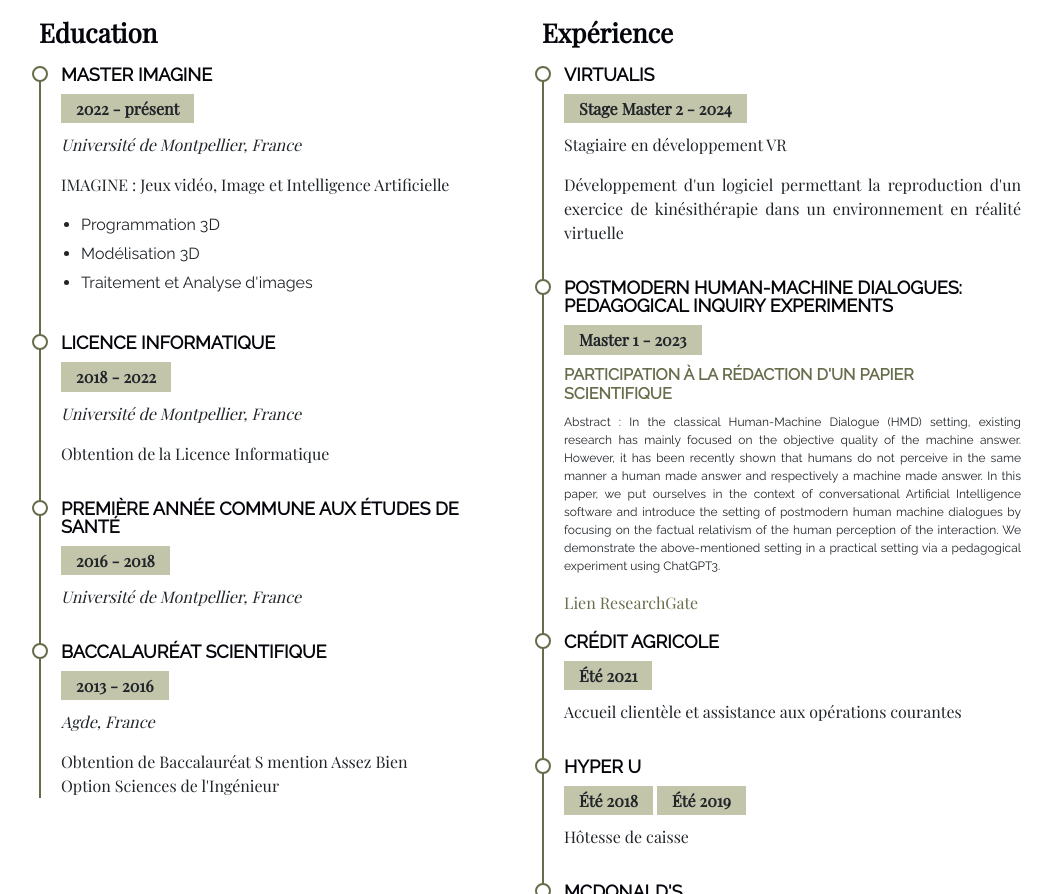
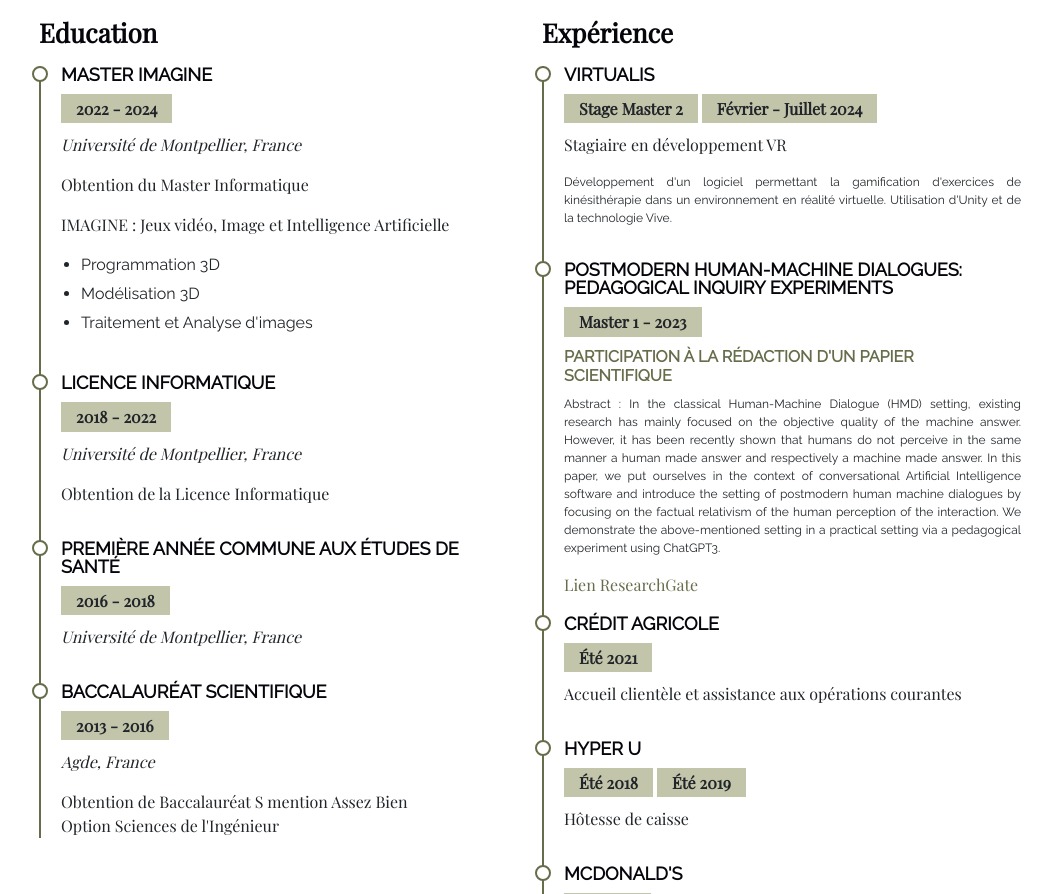
Before and after one commit to Christinamrn/christinamrn.github.io, a plain HTML site: page index.html in a window 1280 px wide. Shown: the part 1591-2485 px from the top of the page, without its empty margins (159-1211 px from the left). Drawn offline with nearby package versions, Linux system fonts and the light colour scheme.

Commit message:
Update index.html

```diff
--- a/index.html
+++ b/index.html
@@ -130,8 +130,9 @@
                     <h3 class="resume-title">Education</h3>
                     <div class="resume-item">
                         <h4>Master IMAGINE</h4>
-                        <h5>2022 - présent</h5>
+                        <h5>2022 - 2024</h5>
                         <p><em>Université de Montpellier, France</em></p>
+                        <p>Obtention du Master Informatique</p>
                         <p>IMAGINE : Jeux vidéo, Image et Intelligence Artificielle</p>
                         <ul>
                             <li>Programmation 3D</li>
@@ -166,9 +167,11 @@
                   <h3 class="resume-title">Expérience</h3>
                     <div class="resume-item">
                       <h4>Virtualis</h4>
-                      <h5>Stage Master 2 - 2024</h5>
+                      <h5>Stage Master 2</h5> <h5> Février - Juillet 2024</h5>
                       <p>Stagiaire en développement VR</p>
-                      <p>Développement d'un logiciel permettant la reproduction d'un exercice de kinésithérapie dans un environnement en réalité virtuelle</p>
+                      <p class="paper">Développement d'un logiciel permettant la gamification d'exercices de kinésithérapie dans un environnement en réalité virtuelle.
+                        Utilisation d'Unity et de la technologie Vive.
+                      </p>
                     </div>
 
                     <div class="resume-item">
```
